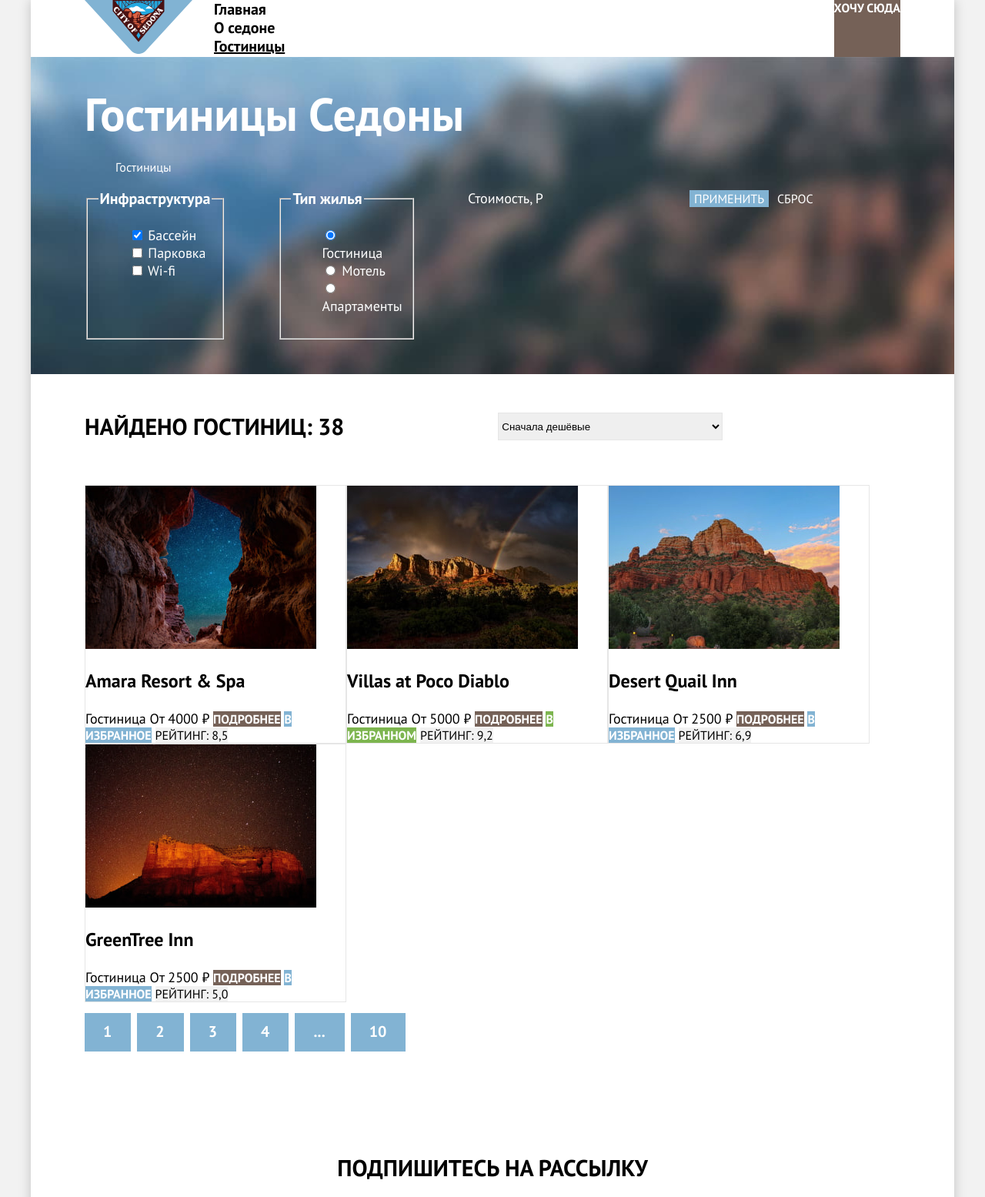
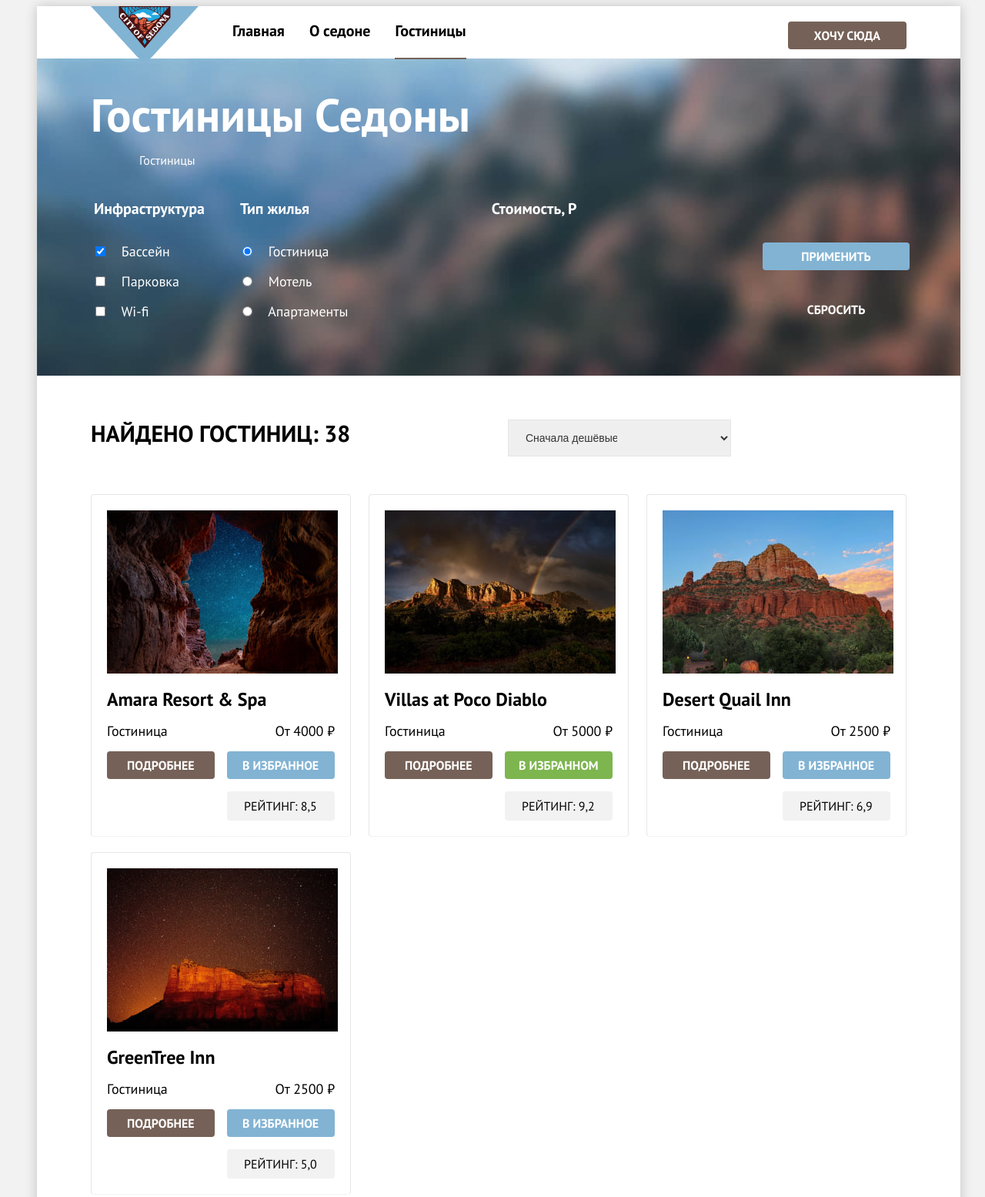
Before and after one commit to nekkate/2141363-sedona-35, a plain HTML site: page catalog.html in a window 1280 px wide. Shown: the top 1555 px of the page at 77% size. Drawn offline with Linux system fonts and the light colour scheme.

Commit message:
Правки на тему 5

```diff
--- a/catalog.html
+++ b/catalog.html
@@ -10,9 +10,8 @@
   <body>
     <div class="page-wrapper">
       <header class="page-header">
-          <div class="page-header-container">
         <nav class="header-navigation">
-              <a class="header-navigation-link" href="index.html">
+          <a class="header-logo" href="index.html">
             <img
               src="images/svg/logo.svg"
               class="header-navigation-logo"
@@ -23,33 +22,33 @@
           </a>
           <ul class="navigation-list">
             <li class="navigation-list-item">
-                  <a
-                    class="navigation-list-link "
-                    href="index.html"
-                    >Главная</a
-                  >
+              <a class="navigation-list-link" href="index.html">Главная</a>
             </li>
             <li class="navigation-list-item">
               <a class="navigation-list-link" href="#">О седоне</a>
             </li>
             <li class="navigation-list-item">
-                  <a class="navigation-list-link navigation-list-link-current" href="catalog.html">Гостиницы</a>
+              <a
+                class="navigation-list-link navigation-list-link-current"
+                href="catalog.html"
+                >Гостиницы</a
+              >
             </li>
           </ul>
         </nav>
         <div class="navigation-user">
-              <a class="navigation-user-links" href="#">
+          <a class="navigation-user-link" href="#">
             <span class="visually-hidden">Поиск по гостиницам.</span>
           </a>
-              <a class="navigation-user-links" href="#">
+          <a class="navigation-user-link" href="#">
             <span class="visually-hidden">Избранные гостиницы.</span>
           </a>
-              <a class="navigation-user-link" href="#"> Хочу сюда </a>
+          <a class="navigation-user-button button" href="#"> Хочу сюда </a>
         </div>
       </header>
-      <main class="main-container main-catalog">
+      <main class="main-catalog">
         <section class="catalog-filter">
-            <h1 class="page-catalog">Гостиницы Седоны</h1>
+          <h1 class="page-catalog-title">Гостиницы Седоны</h1>
           <ul class="breadcrumbs-list">
             <li class="breadcrumbs-item">
               <a class="breadcrumbs-link" href="index.html">
@@ -145,7 +144,7 @@
                 </ul>
               </fieldset>
               <div class="catalog-filter-price">
-                  <span>Стоимость, Р</span>
+                <span class="catalog-filter-price-span">Стоимость, Р</span>
               </div>
               <div class="catalog-filter-controls">
                 <button
@@ -158,7 +157,7 @@
                   class="catalog-filter-button catalog-filter-reset"
                   type="submit"
                 >
-                    Сброс
+                  Сбросить
                 </button>
               </div>
             </div>
@@ -208,12 +207,16 @@
                     />
                     <h3 class="product-card-title">Amara Resort & Spa</h3>
                   </a>
-                    <span class="product-card-text">Гостиница</span>
+                  <span class="product-card-text-name">Гостиница</span>
                   <span class="product-card-text">От 4000 ₽</span>
-                    <a class="product-card-sub">Подробнее</a>
-                    <a class="product-card-like">В избранное</a>
+                  <a class="product-card-button product-card-sub">Подробнее</a>
+                  <a class="product-card-button product-card-like"
+                    >В избранное</a
+                  >
                   <span class="product-card-stars"></span>
-                    <span class="product-card-record">Рейтинг: 8,5</span>
+                  <span class="product-card-button product-card-record"
+                    >Рейтинг: 8,5</span
+                  >
                 </li>
                 <li class="product-card-item">
                   <a class="product-card-link" href="#">
@@ -226,14 +229,16 @@
                     />
                     <h3 class="product-card-title">Villas at Poco Diablo</h3>
                   </a>
-                    <span class="product-card-text">Гостиница</span>
+                  <span class="product-card-text-name">Гостиница</span>
                   <span class="product-card-text">От 5000 ₽</span>
-                    <a class="product-card-sub">Подробнее</a>
-                    <a class="product-card-like product-card-like-current"
+                  <a class="product-card-button product-card-sub">Подробнее</a>
+                  <a class="product-card-button product-card-like-current"
                     >В избранном</a
                   >
                   <span class="product-card-stars"></span>
-                    <span class="product-card-record">Рейтинг: 9,2</span>
+                  <span class="product-card-button product-card-record"
+                    >Рейтинг: 9,2</span
+                  >
                 </li>
                 <li class="product-card-item">
                   <a class="product-card-link" href="#">
@@ -246,12 +251,16 @@
                     />
                     <h3 class="product-card-title">Desert Quail Inn</h3>
                   </a>
-                    <span class="product-card-text">Гостиница</span>
+                  <span class="product-card-text-name">Гостиница</span>
                   <span class="product-card-text">От 2500 ₽</span>
-                    <a class="product-card-sub">Подробнее</a>
-                    <a class="product-card-like">В избранное</a>
+                  <a class="product-card-button product-card-sub">Подробнее</a>
+                  <a class="product-card-button product-card-like"
+                    >В избранное</a
+                  >
                   <span class="product-card-stars"></span>
-                    <span class="product-card-record">Рейтинг: 6,9</span>
+                  <span class="product-card-button product-card-record"
+                    >Рейтинг: 6,9</span
+                  >
                 </li>
                 <li class="product-card-item">
                   <a class="product-card-link" href="#">
@@ -264,12 +273,16 @@
                     />
                     <h3 class="product-card-title">GreenTree Inn</h3>
                   </a>
-                    <span class="product-card-text">Гостиница</span>
+                  <span class="product-card-text-name">Гостиница</span>
                   <span class="product-card-text">От 2500 ₽</span>
-                    <a class="product-card-sub">Подробнее</a>
-                    <a class="product-card-like">В избранное</a>
+                  <a class="product-card-button product-card-sub">Подробнее</a>
+                  <a class="product-card-button product-card-like"
+                    >В избранное</a
+                  >
                   <span class="product-card-stars"></span>
-                    <span class="product-card-record">Рейтинг: 5,0</span>
+                  <span class="product-card-button product-card-record"
+                    >Рейтинг: 5,0</span
+                  >
                 </li>
               </ul>
             </section>
@@ -290,7 +303,9 @@
                   <a class="pagination-link" href="#">4</a>
                 </li>
                 <li class="pagination-item">
-                    <span class="pagination-link pagination-link-diveder">...</span>
+                  <span class="pagination-link pagination-link-diveder"
+                    >...</span
+                  >
                 </li>
                 <li class="pagination-item">
                   <a class="pagination-link" href="#">10</a>
@@ -311,7 +326,7 @@
           >
             <label
               ><input
-                  class="subscribe-form-input"
+                class="subscribe-form-input subscribe-form-input-catalog"
                 type="text"
                 name="email"
                 placeholder="Ваш email"
@@ -323,10 +338,8 @@
             </button>
           </form>
         </section>
-
       </main>
       <footer class="page-footer">
-        <div class="page-footer-container">
         <ul class="footer-social-list">
           <li class="footer-social-link">
             <a class="footer-social-link" href="#">
@@ -344,7 +357,7 @@
             </a>
           </li>
         </ul>
-        <a class="footer-contscts-link" href="telL88128121212"
+        <a class="footer-contacts-link" href="telL88128121212"
           >+7 (812) 812-12-12</a
         >
 
@@ -358,7 +371,6 @@
           />
           <span class="visually-hidden">Логотип ХТМЛ-академии.</span>
         </a>
-        </div>
       </footer>
     </div>
   </body>
--- a/styles/styles.css
+++ b/styles/styles.css
@@ -39,12 +39,18 @@ html {
   clip-path: inset(100%);
 }
 
+.button {
+  font-size: 20px;
+  line-height: 36px;
+  color: #ffffff;
+  font-weight: 700;
+  text-transform: uppercase;
+  text-align: center;
+  font-family: inherit;
+  border-radius: 4px;
+}
+
 body {
-  margin: 0;
-  padding: 0;
-  display: flex;
-  flex-direction: column;
-  min-height: 100%;
   font-size: 18px;
   line-height: 21px;
   font-weight: 400;
@@ -61,53 +67,35 @@ body {
   box-shadow: 0 0 15px rgba(0, 0, 0, 0.2);
 }
 
-.catalog-filter-container {
+.page-header {
+  position: relative;
   display: flex;
-  width: 1060px;
-  margin: 0 auto;
-}
-
-.catalog-filter-group {
-  width: 151px;
-  margin-right: 70px;
-}
-
-.catalog-filter-price {
-  width: 288px;
-}
-
-.catalog-filter-controls {
-  width: 191px;
-}
-
-.page-header {
-  width: 1200px;
-  margin: 0 auto;
-  padding: 0;
-}
-
-.page-header-container {
-  display: flex;
-  width: 1060px;
-  margin: 0 auto;
-  padding: 0;
+  padding: 20px 70px 0 254px;
 }
 
 .header-navigation {
   display: flex;
+  flex-wrap: wrap;
   width: 507px;
   margin: 0;
   padding: 0;
 }
 
-.header-navigation-link {
-  width: 138px;
-  margin-right: 30px;
+.header-logo {
+  position: absolute;
+  width: 140px;
+  height: 70px;
+  display: flex;
+  top: 0;
+  left: 70px;
 }
 
 .navigation-list {
   list-style-type: none;
-  margin: 0;
+  min-width: 470px;
+  display: flex;
+  flex-wrap: wrap;
+  margin: 0 0 -10px 0;
   padding: 0;
 }
 
@@ -115,39 +103,45 @@ body {
   font-size: 20px;
   line-height: 24px;
   font-weight: 700;
+  margin-right: 32px;
+  margin-bottom: 10px;
 }
 
 .navigation-list-link {
   display: flex;
-  padding: 0;
-  margin: 0;
-  width: 268px;
   text-decoration: none;
   color: #000000;
-  text-align: center;
+  padding-bottom: 24px;
+  position: relative;
 }
 
-.navigation-list-link-current {
-  text-decoration: underline;
-  color: #000000;
-  text-align: center;
+.navigation-list-link-current::before {
+  content: "";
+  position: absolute;
+  width: 100%;
+  height: 2px;
+  background-color: #756257;
+  bottom: -1px;
+  left: 0;
 }
 
 .navigation-user {
   display: flex;
   max-width: 268px;
+  align-items: flex-start;
   margin: 0;
   padding: 0;
   margin-left: auto;
 }
 
-.navigation-user-links {
+.navigation-user-link {
   text-decoration: none;
   color: #000000;
   text-align: center;
+  margin: 24px 26px 23px 0;
 }
 
-.navigation-user-link {
+.navigation-user-button {
   font-size: 16px;
   line-height: 20px;
   font-weight: 700;
@@ -156,55 +150,40 @@ body {
   color: #ffffff;
   text-align: center;
   text-decoration: none;
+  padding: 8px 34px;
 }
-
-
 
 .intro {
   background-image: url("../images/index/background-intro.jpg");
   background-color: #000000;
   background-repeat: no-repeat;
   background-size: cover;
-  padding: 51px 371px 82px 371px;
+  display: flex;
+  justify-content: center;
+  padding: 51px 51px 82px 51px;
+}
+
+.advantages {
+  display: flex;
+  flex-direction: column;
 }
 
 .advantages-content {
   text-align: center;
-  margin: 0;
-  padding: 0;
+  padding: 69px 274px 90px 275px;
 }
 
 .advantages-head-title {
-  margin: 69px 290px 25px 290px;
+  margin: 0 0 25px 0;
   font-size: 30px;
   line-height: 36px;
-  padding: 0;
+  text-transform: uppercase;
 }
-
-.advantages-head-text {
-  margin: 0 274px 90px 275px;
-  padding: 0;
-}
-
 .advantages-head-text {
   font-size: 22px;
   line-height: 26px;
   text-align: center;
-  margin: 25px 274px 90px 275px;
-}
-
-.advantages-title {
-  font-size: 24px;
-  line-height: 28px;
-  font-weight: 700;
-  text-align: center;
-  text-transform: uppercase;
-  padding: 0;
-  margin: 103px 113px 62px 113px;
-}
-
-.advantages-text {
-  margin: 0 85px 121px 85px;
+  margin: 0;
 }
 
 .advantages-card {
@@ -216,7 +195,9 @@ body {
   color: #ffffff;
   width: 33.33%;
   margin: 0 0 0 0;
-  padding: 92px 85px 111px 85px;
+  padding: 92px 85px 62px 85px;
+  display: flex;
+  flex-direction: column;
 }
 
 .advantages-card-title {
@@ -224,8 +205,8 @@ body {
   line-height: 28px;
   font-weight: 700;
   text-align: center;
+  margin: 0 0 62px 0;
   text-transform: uppercase;
-  margin: 0 0 62px 0;
 }
 
 .advantages-card-text {
@@ -251,8 +232,9 @@ body {
   color: #000000;
   width: 400px;
   height: 384px;
-  padding: 0;
-  margin: 0;
+  padding: 103px 85px 81px 85px;
+  display: flex;
+  flex-direction: column;
 }
 
 .advantages-item-mod {
@@ -260,11 +242,17 @@ body {
   color: #000000;
 }
 
-.advantages-head-title {
+.advantages-title {
   font-size: 24px;
   line-height: 28px;
   font-weight: 700;
+  text-align: center;
   text-transform: uppercase;
+  margin: 0 0 62px 0;
+}
+
+.advantages-text {
+  margin: 0;
 }
 
 .interested {
@@ -272,29 +260,21 @@ body {
   color: #000000;
   font-weight: 700;
   text-align: center;
-  text-transform: uppercase;
   padding: 96px 304px 96px 304px;
   margin: 0;
 }
 
 .interested-title {
   font-size: 30px;
+  margin: 0 0 20px 0;
+  text-transform: uppercase;
 }
 
 .interested-text {
   font-size: 22px;
   line-height: 26px;
   font-weight: 400;
-}
-
-.button {
-  font-size: 20px;
-  line-height: 36px;
-  color: #ffffff;
-  font-weight: 700;
-  text-transform: uppercase;
-  text-align: center;
-  font-family: inherit;
+  margin: 0 0 56px 0;
 }
 
 .interested-button {
@@ -302,6 +282,8 @@ body {
   color: #ffffff;
   font-family: inherit;
   text-decoration: none;
+  padding: 8px 50px;
+  width: 376px;
 }
 
 .subscribe {
@@ -319,27 +301,18 @@ body {
   line-height: 36px;
   font-weight: 700;
   text-transform: uppercase;
+  margin: 0 0 20px 0;
 }
 
 .subscribe-text {
   font-size: 22px;
   line-height: 26px;
+  margin: 0 0 56px 0;
 }
 
-
-
-.subscribe-title-catalog {
-  font-size: 30px;
-  line-height: 36px;
-  font-weight: 700;
-  text-transform: uppercase;
-  margin: 96px 258px 20px 258px;
-}
-
-.subscribe-text-catalog {
-  font-size: 22px;
-  line-height: 26px;
-  margin: 0 362px 54px 363px;
+.subscribe-form {
+  display: flex;
+  justify-content: center;
 }
 
 .subscribe-form-input {
@@ -347,53 +320,47 @@ body {
   line-height: 24px;
   color: rgba(0, 0, 0, 0.6);
   font-weight: 400;
-  text-align: left;
   font-family: inherit;
+  width: 452px;
+  border: 2px solid #ffffff;
+  height: 100%;
+  padding: 14px 345px 14px 20px;
+  border-top-left-radius: 4px;
+  border-bottom-left-radius: 4px;
 }
 
 .subscribe-form-button {
   color: #ffffff;
   background-color: rgba(130, 179, 211, 1);
   border: none;
+  width: 232px;
   font-family: inherit;
+  border-top-left-radius: 0;
+  border-bottom-left-radius: 0;
 }
 
-.subscribe-сatalog {
-  color: #000000;
-  text-align: center;
-}
-
-.page-footer-container {
-  display: flex;
-  width: 1060px;
-  margin: 0 auto;
+.page-footer {
+  display: grid;
+  grid-template-columns: repeat(3, 1fr);
 }
 
 .footer-social-list {
   width: 142px;
-  padding-right: 237px;
+  padding: 45px 167px 35px 70px;
+  margin: 0;
   display: flex;
   flex-direction: row;
-  margin: 0;
-  padding: 0;
 }
 
-.footer-contscts-link {
+.footer-contacts-link {
   font-size: 40px;
   line-height: 40px;
   color: #000000;
   text-decoration: none;
   text-align: center;
-  max-width: 331px;
-  margin: 45px 236px 35px 237px;
-}
-
-.footer-logo-link {
-  max-width: 115px;
 }
 
 .catalog-filter {
-  padding: 35px 70px 70px 70px;
   background-image: url("../images/catalog/background-catalog.jpg");
   background-repeat: no-repeat;
   height: 412px;
@@ -403,19 +370,27 @@ body {
   font-size: 18px;
   line-height: 23px;
   display: flex;
+  padding: 34px 66px 70px 70px;
   flex-direction: column;
 }
 
-
-.page-catalog {
+.page-catalog-title {
   font-size: 60px;
   line-height: 78px;
   font-weight: 700;
-  margin: 0;
+  margin: 0 0 8px 0;
 }
 
 .breadcrumbs-list {
   list-style-type: none;
+  display: flex;
+  width: 300px;
+  margin: 0 0 40px 0;
+}
+
+.breadcrumbs-item {
+  margin-right: 12px;
+  min-width: 11px;
 }
 
 .breadcrumbs-link {
@@ -424,30 +399,89 @@ body {
   text-decoration: none;
 }
 
+.catalog-filter-container {
+  display: flex;
+}
+
+.catalog-filter-group {
+  width: 151px;
+  padding: 0;
+  border: none;
+  display: flex;
+  margin-right: 40px;
+}
+
 .catalog-filter-title {
   font-size: 20px;
   line-height: 24px;
   font-weight: 700;
+  margin: 0 0 32px 0;
 }
 
 .catalog-filter-list {
+  padding: 0;
+  margin: 0 0 0 0;
   list-style-type: none;
+}
+
+.catalog-filter-item {
+  margin-bottom: 16px;
+}
+
+.catalog-filter-input {
+  margin-right: 16px;
+}
+
+.control-input {
+  margin-right: 16px;
+}
+
+.catalog-filter-price {
+  width: 288px;
+  margin-left: 141px;
+  margin-right: 70px;
+}
+
+.catalog-filter-price-span {
+  font-weight: 700;
+  font-size: 20px;
+  line-height: 24px;
+}
+
+.catalog-filter-controls {
+  display: flex;
+  flex-direction: column;
+  width: 191px;
+  padding: 56px 0 8px 0;
 }
 
 .catalog-filter-button {
   font-size: 16px;
   line-height: 20px;
+  font-weight: 700;
   color: #ffffff;
   background-color: rgb(130, 179, 211);
   border: none;
   font-family: inherit;
   text-transform: uppercase;
   text-decoration: none;
+  border-radius: 4px;
+}
+
+.catalog-filter-submit {
+  color: #ffffff;
+  background-color: rgb(130, 179, 211);
+  border: none;
+  font-family: inherit;
+  text-transform: uppercase;
+  text-decoration: none;
+  width: 191px;
+  height: 36px;
+  margin: 0 0 40px 0;
+  padding: 8px 50px;
 }
 
 .catalog-filter-reset {
-  font-size: 16px;
-  line-height: 20px;
   color: #ffffff;
   background-color: rgb(130, 179, 211, 0);
   border: none;
@@ -455,136 +489,193 @@ body {
 }
 
 .search-catalog-container {
-display: flex;
-flex-direction: column;
-margin: 0 auto;
+  display: flex;
+  flex-direction: column;
+  padding: 57px 70px 60px 70px;
 }
 
 .search-catalog {
-  padding: 50px 70px 40px 70px;
   font-size: 18px;
   line-height: 21px;
   display: flex;
-  flex-direction: row;
+  justify-content: space-between;
+  margin: 0 0 49px 0;
 }
-
 
 .search-catalog-result {
   font-size: 30px;
   line-height: 36px;
   font-weight: 700;
   text-transform: uppercase;
-  margin-right: 200px;
+  width: 338px;
+  margin: 0 200px 0 0;
 }
 
 .search-catalog-option {
-  border: 1px solid #E6E6E6;
-  width: 292px;
+  border: 1px solid #e6e6e6;
+  width: 290px;
+  color: #333333;
+  font-size: 14px;
+  line-height: 20px;
+  padding: 14px 131px 14px 18px;
   margin-right: 70px;
-}
-
-.product-card-list {
-  display: flex;
-  flex-direction: row;
-  flex-wrap: wrap;
-  padding: 0;
-}
-
-.product-card-item {
-  width: 340px;
-  border: 1px solid #E6E6E6;
-}
-
-.product-card {
-  width: 1060px;
-  margin: 0 auto;
 }
 
 .catalog-sort-list {
   list-style-type: none;
+  width: 154px;
+}
+
+.search-results {
+  display: flex;
+  flex-direction: column;
+}
+
+.product-card {
+  display: flex;
+  flex-direction: row;
+  flex-wrap: wrap;
 }
 
 .product-card-list {
   list-style-type: none;
+  display: flex;
+  flex-wrap: wrap;
+  flex-direction: row;
+  margin: 0;
+  padding: 0;
+  width: 100%;
+  justify-content: space-between;
+}
+
+.product-card-item {
+  width: 338px;
+  border: 1px solid #e6e6e6;
+  border-radius: 4px;
+  border-bottom-style: dotted;
+  margin: 0 0 20px 0;
+  display: flex;
+  flex-direction: row;
+  flex-wrap: wrap;
+  padding: 20px;
+  justify-content: space-between;
+}
+
+.product-card-link {
+  text-decoration: none;
+  color: #000000;
+  margin: 0;
+}
+
+.product-card-image {
+  margin: 0 0 16px 0;
 }
 
 .product-card-title {
   font-size: 24px;
   line-height: 28px;
   font-weight: 700;
+  margin: 0 0 16px 0;
 }
 
-.product-card-link {
-  text-decoration: none;
-  color: #000000;
+.product-card-text-name {
+  width: 140px;
 }
 
-.product-card-sub {
+.product-card-text {
+  width: 140px;
+  text-align: end;
+}
+
+.product-card-stars {
+  width: 140px;
+}
+
+.product-card-button {
+  width: 140px;
   font-size: 16px;
   line-height: 20px;
   font-weight: 700;
   text-transform: uppercase;
   text-decoration: none;
   color: #ffffff;
+  border-radius: 4px;
+  margin-top: 16px;
+}
+
+.product-card-sub {
   background-color: #756157;
+  padding: 8px 26px;
 }
 
 .product-card-like {
-  font-size: 16px;
-  line-height: 20px;
-  font-weight: 700;
-  text-transform: uppercase;
-  text-decoration: none;
-  color: #ffffff;
   background-color: #82b3d3;
+  padding: 8px 20px;
 }
 
 .product-card-like-current {
-  background-color: #7DB54F;
+  background-color: #7db54f;
+  padding: 8px 18px;
 }
 
 .product-card-record {
-  font-size: 16px;
-  line-height: 20px;
-  text-transform: uppercase;
+  font-weight: 400;
   color: #000000;
   background-color: #f2f2f2;
+  padding: 9px 22px;
 }
 
 .pagination {
   font-size: 20px;
   line-height: 36px;
   font-weight: 700;
-  width: 400px;
+  display: flex;
+  width: 500px;
 }
 
 .pagination-list {
   list-style-type: none;
   display: flex;
   flex-direction: row;
-  padding-left: 70px;
+  padding-left: 0;
   justify-content: space-between;
+}
 
+.pagination-item {
+  width: 60px;
+  height: 60px;
+  margin-right: 8px;
 }
 
 .pagination-link {
   text-decoration: none;
   background-color: #82b3d3;
   color: #ffffff;
-  width: 60px;
-  height: 60px;
-  padding: 11px 25px 13px 24px;
+  padding: 12px 25px 12px 24px;
   margin-right: 8px;
 }
 
-.pagination-link-current + .pagination-link-diveder {
+.pagination-link-current {
   background-color: #f2f2f2;
   color: #000000;
 }
 
+.pagination-link-diveder {
+  background-color: #ffffff;
+  color: #000000;
+}
 
 .subscribe-catalog {
   color: #000000;
   text-align: center;
   padding: 96px 258px 104px 258px;
 }
+
+.subscribe-form-input-catalog {
+  background-color: #f2f2f2;
+  border: 2px solid #f2f2f2;
+  height: 100%;
+  border-top-left-radius: 4px;
+  border-bottom-left-radius: 4px;
+  padding: 14px 0 14px 20px;
+}
```
Also changed, not shown: index.html (+14 -17 lines). Lines whose indentation alone changed are shown as unchanged.
